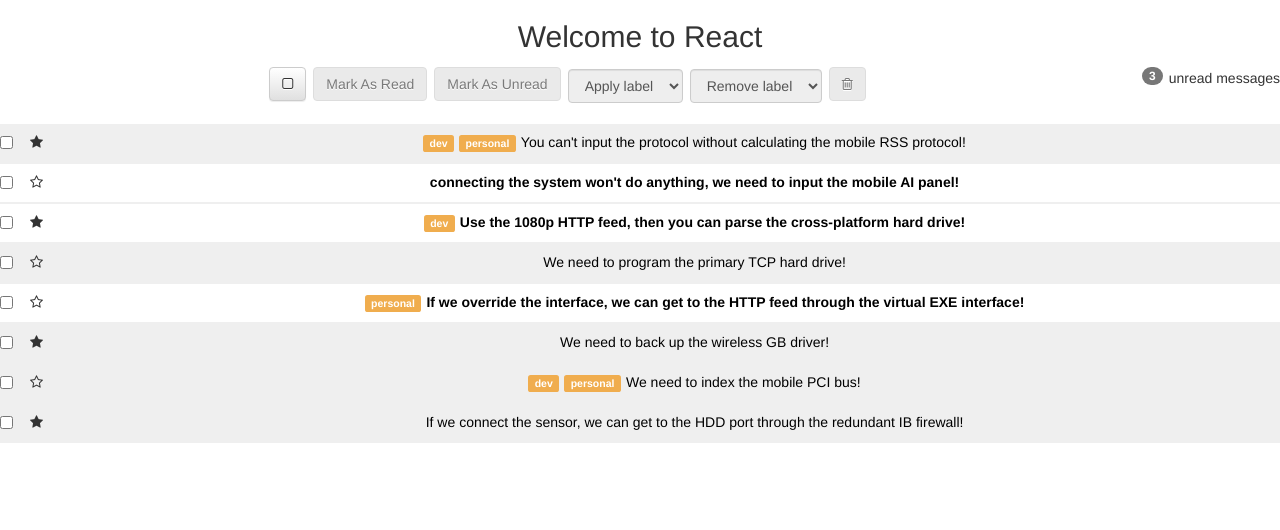
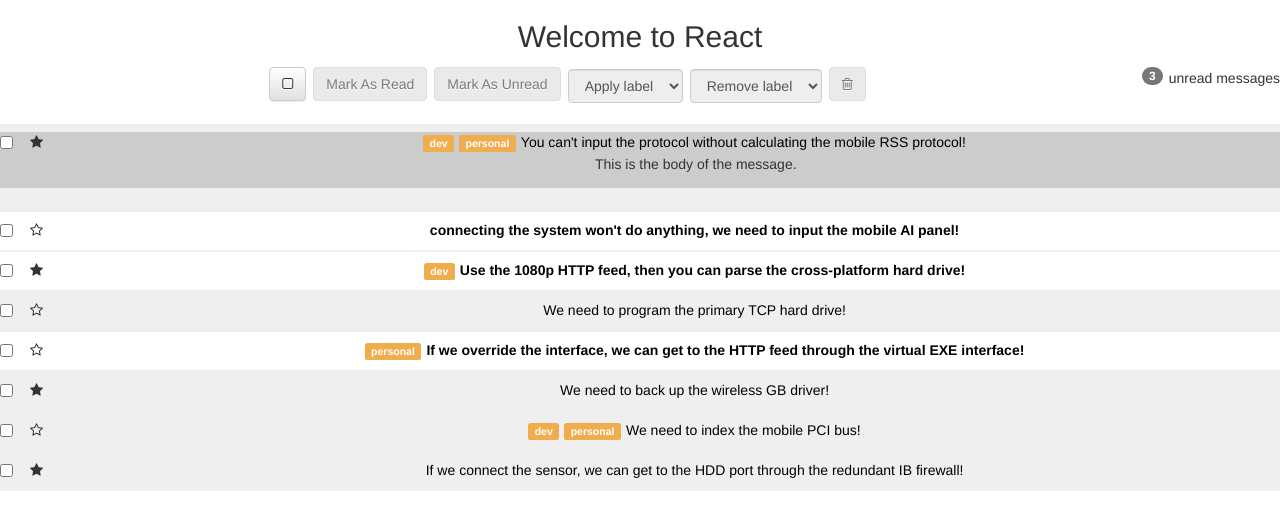
Before and after one commit to jhlindell/react-inbox, a React (Create React App) app: page / in a window 1280 px wide. Both pictures are taken after a click on the link 743 px from the left and 142 px from the top of the page. Shown: the top 530 px of the page. Built offline with nearby package versions, Linux system fonts and the light colour scheme.

Commit message:
fixed show message body functionality

```diff
--- a/src/App.js
+++ b/src/App.js
@@ -15,7 +15,8 @@ state = {
       "read": false,
       "starred": true,
       "labels": ["dev", "personal"],
-      "checked": false
+      "checked": false,
+      "showMessage": false
     },
     {
       "id": 2,
@@ -24,7 +25,8 @@ state = {
       "starred": false,
       "selected": true,
       "labels": [],
-      "checked": false
+      "checked": false,
+      "showMessage": false
     },
     {
       "id": 3,
@@ -32,7 +34,8 @@ state = {
       "read": false,
       "starred": true,
       "labels": ["dev"],
-      "checked": false
+      "checked": false,
+      "showMessage": false
     },
     {
       "id": 4,
@@ -41,7 +44,8 @@ state = {
       "starred": false,
       "selected": true,
       "labels": [],
-      "checked": false
+      "checked": false,
+      "showMessage": false
     },
     {
       "id": 5,
@@ -49,7 +53,8 @@ state = {
       "read": false,
       "starred": false,
       "labels": ["personal"],
-      "checked": false
+      "checked": false,
+      "showMessage": false
     },
     {
       "id": 6,
@@ -57,7 +62,8 @@ state = {
       "read": true,
       "starred": true,
       "labels": [],
-      "checked": false
+      "checked": false,
+      "showMessage": false
     },
     {
       "id": 7,
@@ -65,7 +71,8 @@ state = {
       "read": true,
       "starred": false,
       "labels": ["dev", "personal"],
-      "checked": false
+      "checked": false,
+      "showMessage": false
     },
     {
       "id": 8,
@@ -73,32 +80,45 @@ state = {
       "read": true,
       "starred": true,
       "labels": [],
-      "checked": false
+      "checked": false,
+      "showMessage": false
     }
   ]
 }
 
   changeReadState = (message) => {
-    message.read = !message.read;
+    if(!message.read){
+      message.read = true;
+    }
+    if(message.showMessage){
+      message.showMessage = false;
+    }else {
+    this.hideAllMessageBodies();
+      message.showMessage = true;
+    }
     this.setState({messages:this.state.messages});
   }
+
+
 
   markRead = () => {
     let messages = this.state.messages;
     for(let i = 0; i < messages.length; i++){
       if(messages[i].checked === true && messages[i].read === false){
-        this.changeReadState(messages[i]);
+        messages[i].read = true;
       }
     }
+    this.setState({messages:this.state.messages});
   }
 
   markUnread = () => {
     let messages = this.state.messages;
     for(let i = 0; i < messages.length; i++){
       if(messages[i].checked === true && messages[i].read === true){
-        this.changeReadState(messages[i]);
+        messages[i].read = false;
       }
     }
+    this.setState({messages:this.state.messages});
   }
 
   onCheckChange = (event, message) => {
@@ -204,6 +224,13 @@ state = {
     this.setState({selectedItemCount:count});
   }
 
+  hideAllMessageBodies = () => {
+    let messages = this.state.messages;
+    for(let i = 0; i < messages.length; i++){
+      messages[i].showMessage = false;
+    }
+  }
+
   render() {
     return (
       <div className="App">
@@ -219,7 +246,8 @@ state = {
           selectedItemCount={this.state.selectedItemCount}/>
 
           <MessageList messages={this.state.messages} changeReadState={this.changeReadState} onCheckChange={this.onCheckChange}
-          onStarChange={this.onStarChange}/>
+          onStarChange={this.onStarChange}
+          showMessage={this.state.messages.showMessage}/>
       </div>
     );
   }
--- a/src/components/message.js
+++ b/src/components/message.js
@@ -23,6 +23,12 @@ class Message extends React.Component {
             {this.props.message.subject}
           </a>
         </div>
+        {this.props.message.showMessage?
+          <div className="row message-body">
+            <div className="col-xs-11 col-xs-offset-1">
+              This is the body of the message.
+            </div>
+          </div>:null}
       </div>
     )
   }
--- a/src/components/messageList.js
+++ b/src/components/messageList.js
@@ -8,7 +8,8 @@ class MessageList extends React.Component {
     return (
       <div className="messageList">
         <div>
-          { this.props.messages.map(message => <Message key={ message.id } message = {message} changeReadState={this.props.changeReadState} onCheckChange={this.props.onCheckChange} onStarChange={this.props.onStarChange}/>)}
+          { this.props.messages.map(message => <Message key={ message.id } message = {message} changeReadState={this.props.changeReadState} onCheckChange={this.props.onCheckChange} onStarChange={this.props.onStarChange}
+          showMessage={this.props.messages.showMessage}/>)}
         </div>
       </div>
     )
```
